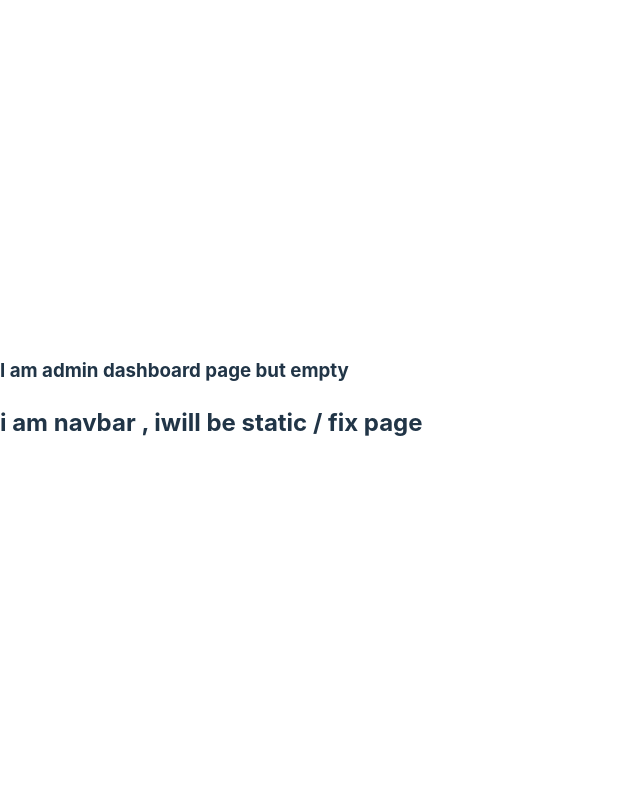
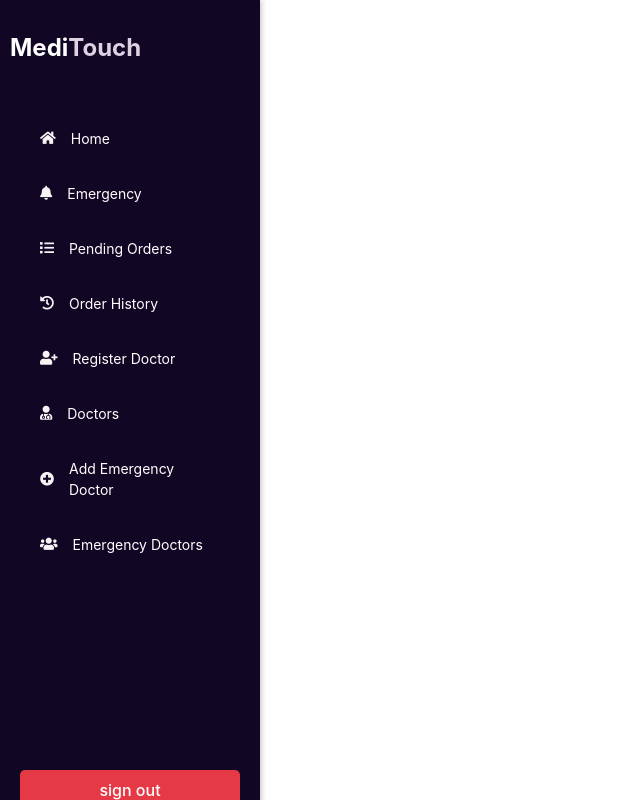
Before and after one commit to tanishatasnin/meditouch_admin, a React (Vite) app: page / in a window 1280 px wide. Shown: the whole page, without its empty margins (0-640 px from the left). Built offline with nearby package versions, Linux system fonts and the light colour scheme.

Commit message:
add sidebar of admindashbord page

```diff
--- a/index.html
+++ b/index.html
@@ -3,6 +3,10 @@
   <head>
     <meta charset="UTF-8" />
     <link rel="icon" type="image/svg+xml" href="/vite.svg" />
+    <link
+  rel="stylesheet"
+  href="https://cdnjs.cloudflare.com/ajax/libs/font-awesome/5.15.4/css/all.min.css"
+/>
     <meta name="viewport" content="width=device-width, initial-scale=1.0" />
     <title>Medi_Touch</title>
   </head>
--- a/src/components/Admin/Dashboard/dashboard.jsx
+++ b/src/components/Admin/Dashboard/dashboard.jsx
@@ -1,13 +1,15 @@
 import React from 'react';
 import { Outlet } from 'react-router-dom';
 import Navbar from '../Navbar/navbar';
+import Sidebar from '../Navbar/sidebar';
+
 
 const dashboard = () => {
     return (
         <div>
-            <h3>I am admin dashboard page but empty </h3>
+            {/* <h3>I am admin dashboard page but empty </h3> */}
 
-            <Navbar></Navbar>
+            <Sidebar></Sidebar>
             <Outlet></Outlet>
         </div>
     );
--- a/src/components/Admin/Navbar/navbar.jsx
+++ b/src/components/Admin/Navbar/navbar.jsx
@@ -3,7 +3,7 @@ import React from 'react';
 const navbar = () => {
     return (
         <div>
-            <h2>i am navbar , iwill be static / fix page </h2>
+            <h1>hi i</h1>
         </div>
     );
 };
--- /dev/null
+++ b/src/components/Admin/Navbar/sidebar.css
@@ -0,0 +1,130 @@
+/* Sidebar container */
+.sidebar {
+    width: 240px;
+    height: 100vh;
+    background: #110624; /* Dark purple background */
+    color: white;
+    display: flex;
+    flex-direction: column;
+    align-items: flex-start;
+    padding: 10px;
+    position: fixed;
+    top: 0;
+    left: 0;
+    box-shadow: 2px 0 5px rgba(0, 0, 0, 0.2);
+  }
+
+  /* Logo styling */
+  .logo h2 {
+    font-size: 24px;
+    font-weight: bold;
+    margin-bottom: 40px;
+    color: white;
+  }
+
+  .logo .highlight {
+    color: #ddd1e3; /* Highlighted 'Touch' */
+  }
+
+  /* Menu styling */
+  .menu {
+    list-style: none;
+    width: 100%;
+    padding: 0 ;
+    margin: 0;
+    margin-bottom: auto;
+  }
+
+  .menu-item {
+    display: flex;
+    align-items: center;
+    padding: 12px 20px;
+    margin: 10px;
+    font-size: 14px;
+    color: white;
+    text-decoration: none;
+    cursor: pointer;
+    transition: background 0.3s ease, color 0.3s ease;
+  }
+
+  .menu-item i {
+    font-size: 14px;
+    margin-right: 15px;
+    color: #fffdfdf6; /* Lightened icon color */
+  }
+
+  .menu-item span {
+    font-size: 14px;
+  }
+
+  .menu-item:hover {
+    background: #d2d0d4; /* Hover effect */
+    color: #090909;
+    border-bottom-left-radius: 25px;
+    border-top-left-radius: 25px;
+    transform: scale(1.1);
+    transition-duration: 0.4s;
+
+
+  }
+
+  /* Logout button */
+  .logout-button {
+    margin-top: auto;
+    align-self: center;
+    background: #e63946;
+    color: white;
+    border: none;
+    border-radius: 5px;
+    padding: 10px 20px;
+    font-size: 16px;
+    width: 220px;
+    cursor: pointer;
+    transition: background 0.3s ease;
+  }
+
+  .logout-button:hover {
+    background: #c72d39;
+  }
+
+  /* Responsive Design */
+  @media (max-width: 768px) {
+    .sidebar {
+      width: 200px;
+    }
+
+    .menu-item {
+      font-size: 14px;
+      padding: 10px 15px;
+    }
+
+    .menu-item i {
+      font-size: 18px;
+      margin-right: 10px;
+    }
+
+    .logout-button {
+      font-size: 14px;
+      padding: 8px 16px;
+    }
+  }
+
+  @media (max-width: 480px) {
+    .sidebar {
+      width: 180px;
+    }
+
+    .menu-item {
+      font-size: 12px;
+      padding: 8px 12px;
+    }
+
+    .menu-item i {
+      font-size: 16px;
+    }
+
+    .logout-button {
+      font-size: 12px;
+      padding: 6px 12px;
+    }
+  }
--- /dev/null
+++ b/src/components/Admin/Navbar/sidebar.jsx
@@ -0,0 +1,45 @@
+import React, { useState } from 'react';
+import './Sidebar.css';
+
+
+const Sidebar = () => {
+  return (
+    <div className="sidebar">
+      <div className="logo">
+        <h2>
+          Medi<span className="highlight">Touch</span>
+        </h2>
+      </div>
+      <ul className="menu">
+        <li className="menu-item">
+          <i className="fa fa-home"></i> <span>Home</span>
+        </li>
+        <li className="menu-item">
+          <i className="fa fa-bell"></i> <span>Emergency</span>
+        </li>
+
+        <li className="menu-item">
+          <i className="fa fa-list"></i> <span>Pending Orders</span>
+        </li>
+        <li className="menu-item">
+          <i className="fa fa-history"></i> <span>Order History</span>
+        </li>
+        <li className="menu-item">
+          <i className="fa fa-user-plus"></i> <span>Register Doctor</span>
+        </li>
+        <li className="menu-item">
+          <i className="fa fa-user-md"></i> <span>Doctors</span>
+        </li>
+        <li className="menu-item">
+          <i className="fa fa-plus-circle"></i> <span>Add Emergency Doctor</span>
+        </li>
+        <li className="menu-item">
+          <i className="fa fa-users"></i> <span>Emergency Doctors</span>
+        </li>
+      </ul>
+      <button className="logout-button">sign out</button>
+    </div>
+  );
+};
+
+export default Sidebar;
--- a/src/main.jsx
+++ b/src/main.jsx
@@ -9,6 +9,7 @@ import "./index.css";
 import Dashboard from "./components/Admin/Dashboard/dashboard";
 import Navbar from "./components/Admin/Navbar/navbar";
 import Header from "./components/Admin/Header/header";
+import Sidebar from "./components/Admin/Navbar/sidebar";
 
 const router = createBrowserRouter([
   {
@@ -18,6 +19,10 @@ const router = createBrowserRouter([
       {
         path: '/navbar',
         element: <Navbar></Navbar>
+      },
+      {
+        path: '/sidebar',
+        element: <Sidebar></Sidebar>
       },
       {
         path: '/header',
```
